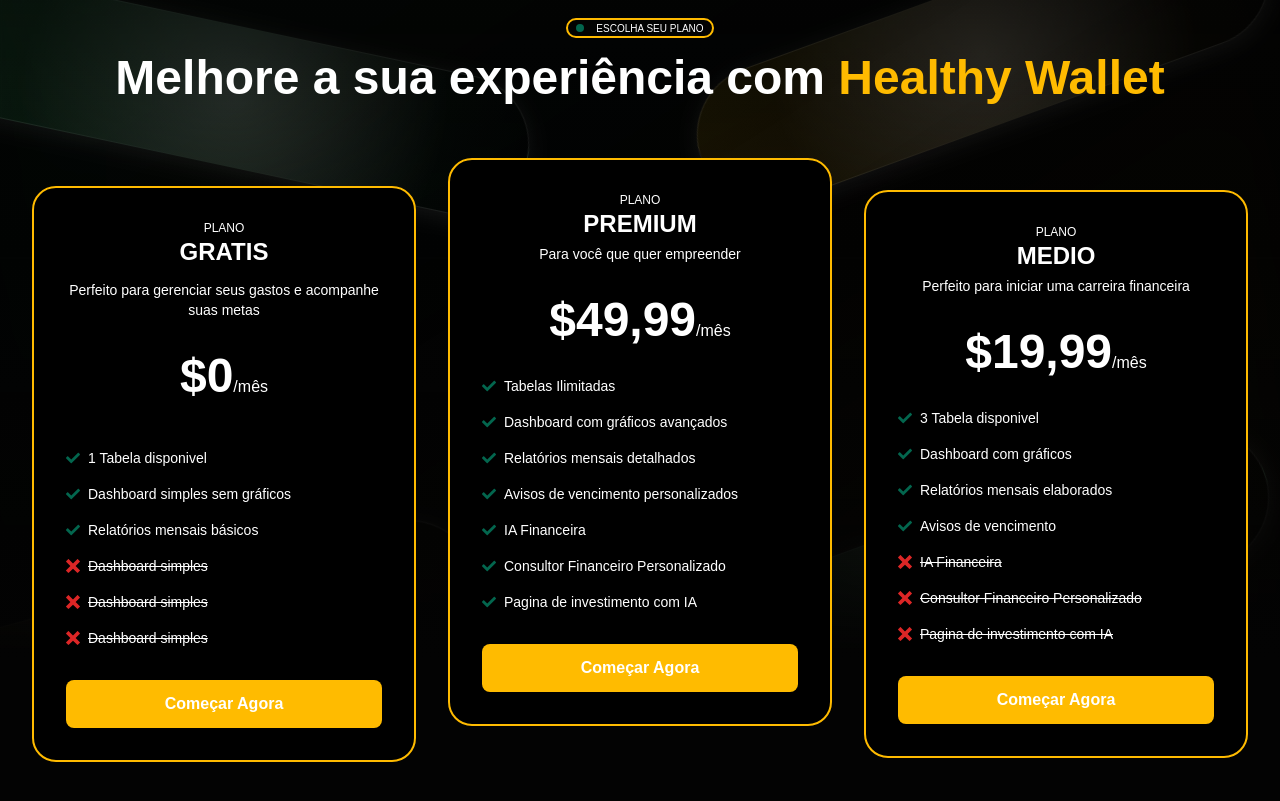
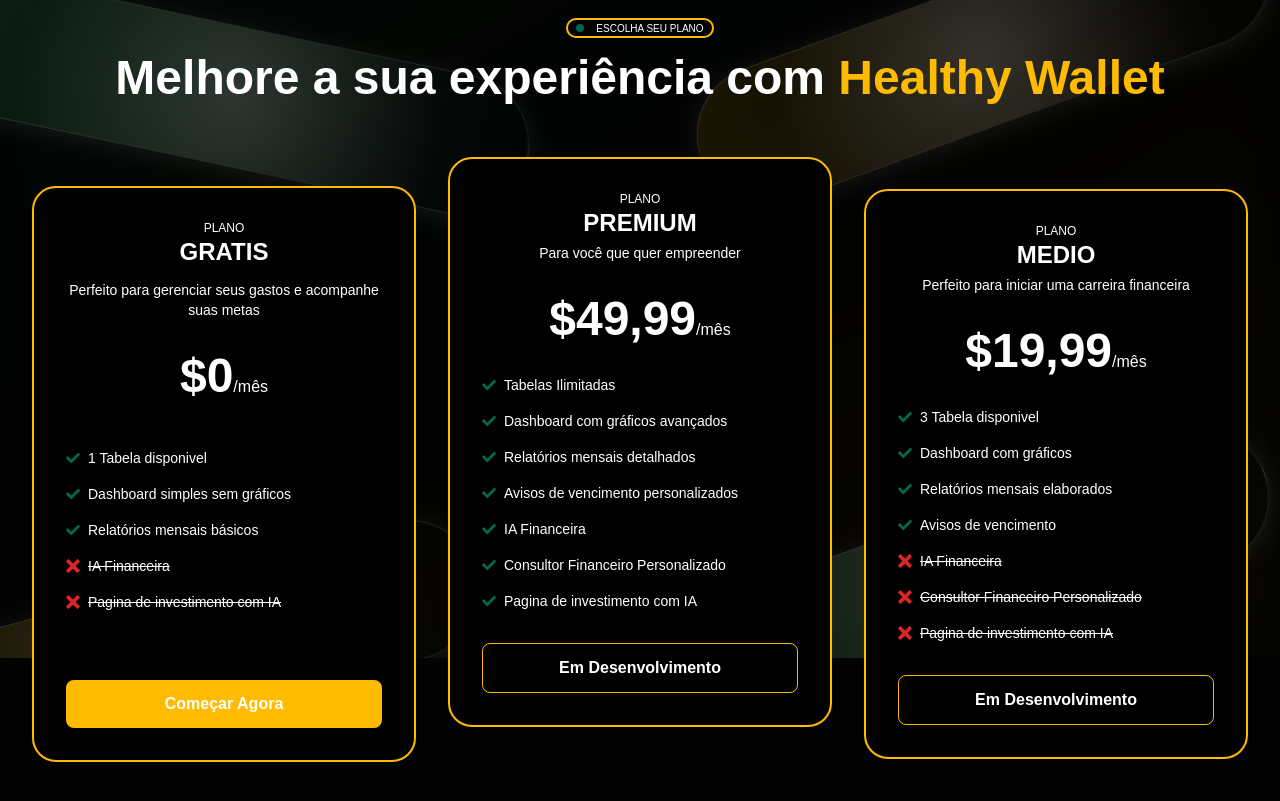
Before and after one commit to KaykyFideliss/healthy-wallet-project, a React (Vite) app: page / in a window 1280 px wide. Shown: the part 1774-2575 px from the top of the page. Built offline with nearby package versions, Linux system fonts and the light colour scheme; a web font is replaced by a local one.

Commit message:
Testando o login pelo google

```diff
--- a/src/App.jsx
+++ b/src/App.jsx
@@ -9,7 +9,7 @@
 import UserSettings from "./pages/UserSettings";
 import Dashboard from "./pages/Dashboard";
 import TabelaDashboard from "./pages/TabelaDashboard";
-
+import AuthCallback from "./auth/Callback";
 
 // 🔐 Rota protegida
 const ProtectedRoute = ({ children }) => {
@@ -17,7 +17,7 @@
 
   if (user === undefined) {
     return (
-      <div className="text-white text-center pt-10 text-lg">
+      <div className="text-white text-center pt-10 text-lg font-zalando ">
         Carregando...
       </div>
     );
@@ -74,6 +74,7 @@
           }
         />
 
+<Route path="/auth/callback" element={<AuthCallback />} />
 
 
 
--- /dev/null
+++ b/src/auth/Callback.jsx
@@ -0,0 +1,38 @@
+import { useEffect } from "react";
+import { useNavigate } from "react-router-dom";
+import { supabase } from "../lib/supabaseClient";
+
+const Callback = () => {
+  const navigate = useNavigate();
+
+  useEffect(() => {
+    const finalizeLogin = async () => {
+      const { data } = await supabase.auth.getSession();
+
+      if (!data.session) {
+        navigate("/login");
+        return;
+      }
+
+      const userId = data.session.user.id;
+
+      const { data: profile } = await supabase
+        .from("profiles")
+        .select("salario, idade")
+        .eq("id", userId)
+        .single();
+
+      if (!profile || profile.salario == null || profile.idade == null) {
+        navigate("/UserSetup");
+      } else {
+        navigate("/MinhasContas");
+      }
+    };
+
+    finalizeLogin();
+  }, [navigate]);
+
+  return <p>Finalizando login...</p>;
+};
+
+export default Callback;
--- a/src/components/home/Planos.jsx
+++ b/src/components/home/Planos.jsx
@@ -2,7 +2,13 @@
 import { FaCheck } from "react-icons/fa"
 import { ImCross } from "react-icons/im";
 import { HeroGeometricPlano } from "./Shade-Landing-planos";
+import { motion } from "framer-motion";
+import { useNavigate } from 'react-router-dom';
+
 const Planos = () => {
+
+  const Navigate = useNavigate();
+
   return (
     <div>
 
@@ -72,20 +78,21 @@
 
                 <p className=' text-sm line-through text-white font-zalando flex items-center gap-2'>
                 <ImCross className='text-red-600' />
-                Dashboard simples
+                IA Financeira
               </p>
                 <p className=' text-sm line-through text-white font-zalando flex items-center gap-2'>
                 <ImCross className='text-red-600' />
-                Dashboard simples
+                Pagina de investimento com IA
               </p>
                 <p className=' text-sm line-through text-white font-zalando flex items-center gap-2'>
-                <ImCross className='text-red-600' />
-                Dashboard simples
+                <br />
               </p>
 
             </div>
 
-            <button className='w-full bg-primaria font-zalando text-white dari py-3 rounded-lg font-semibold hover:bg-secundaria transition duration-200'>
+            <button className='w-full bg-primaria font-zalando text-white dari py-3 rounded-lg font-semibold hover:bg-secundaria transition duration-200'
+             onClick={() => Navigate('/MinhasContas')}
+            >
               Começar Agora
             </button>
           </div>
@@ -144,8 +151,8 @@
               </p>
             </div>
 
-            <button className='w-full bg-primaria font-zalando text-white dari py-3 rounded-lg font-semibold hover:bg-secundaria transition duration-200'>
-              Começar Agora
+                        <button className='w-full bg-black border border-primaria font-zalando text-white py-3 rounded-lg font-semibold cursor-default transition duration-200'>
+              Em Desenvolvimento
             </button>
           </div>
 
@@ -203,8 +210,8 @@
               </p>
             </div>
 
-            <button className='w-full bg-primaria font-zalando text-white dari py-3 rounded-lg font-semibold hover:bg-secundaria transition duration-200'>
-              Começar Agora
+            <button className='w-full bg-black border border-primaria font-zalando text-white py-3 rounded-lg font-semibold cursor-default transition duration-200'>
+              Em Desenvolvimento
             </button>
           </div>
         </div>
--- a/src/components/home/Shade-Landing-planos.jsx
+++ b/src/components/home/Shade-Landing-planos.jsx
@@ -138,7 +138,7 @@
         </div>
       </motion.div>
 
-      <div className="absolute inset-0 bg-gradient-to-t from-[#030303] via-transparent to-[#030303]/60 pointer-events-none" />
+
     </motion.div>
   );
 }
--- a/src/pages/login.jsx
+++ b/src/pages/login.jsx
@@ -1,9 +1,9 @@
   import React, { useState } from 'react';
   import { MdEmail } from "react-icons/md";
   import { FaEye, FaEyeSlash, FaGoogle } from "react-icons/fa";
-import { useGoogleLogin } from "@react-oauth/google";
+
   import { supabase } from "../lib/supabaseClient";
-import axios from "axios";
+
   import { useNavigate } from "react-router-dom"; // ⬅ IMPORTANTE
   import { Link } from "react-router-dom";
 
@@ -58,34 +58,25 @@
 
     };
 
-  // --------------------------------------------------
-  // 📌 LOGIN COM GOOGLE (via Supabase OAuth)
-  // --------------------------------------------------
-  const loginGoogle = useGoogleLogin({
-    onSuccess: async (tokenResponse) => {
-      const { access_token } = tokenResponse;
 
-      const googleUser = await axios.get(
-        "https://www.googleapis.com/oauth2/v3/userinfo",
-        {
-          headers: {
-            Authorization: `Bearer ${access_token}`,
-          },
-        }
-      );
+    // LOGIN COM GOOGLE (via Supabase OAuth)
+
+  const loginGoogle = async () => {
+  setErro("");
 
   const { error } = await supabase.auth.signInWithOAuth({
     provider: "google",
+    options: {
+      redirectTo: `${window.location.origin}/auth/callback`,
+    },
   });
 
   if (error) {
-        console.log("Erro Supabase OAuth", error);
-        setErro("Erro no login com Google");
-        return;
+    console.error(error);
+    setErro("Erro ao fazer login com Google");
   }
-    },
-    onError: () => setErro("Erro ao tentar login com Google"),
-  });
+};
+
 
     return (
       <div className="h-screen w-screen overflow-x-hidden flex flex-col md:flex-row items-center justify-center">
```
Lines whose indentation alone changed are shown as unchanged.
